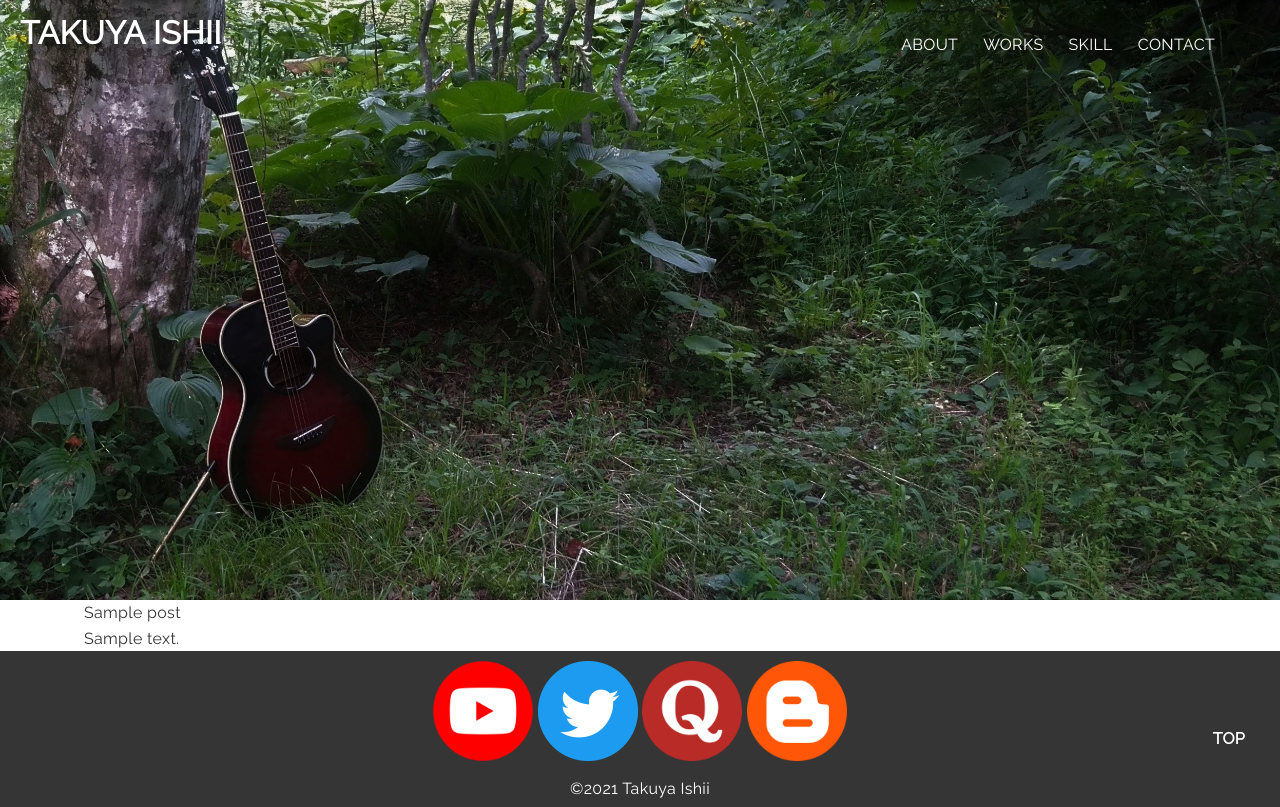
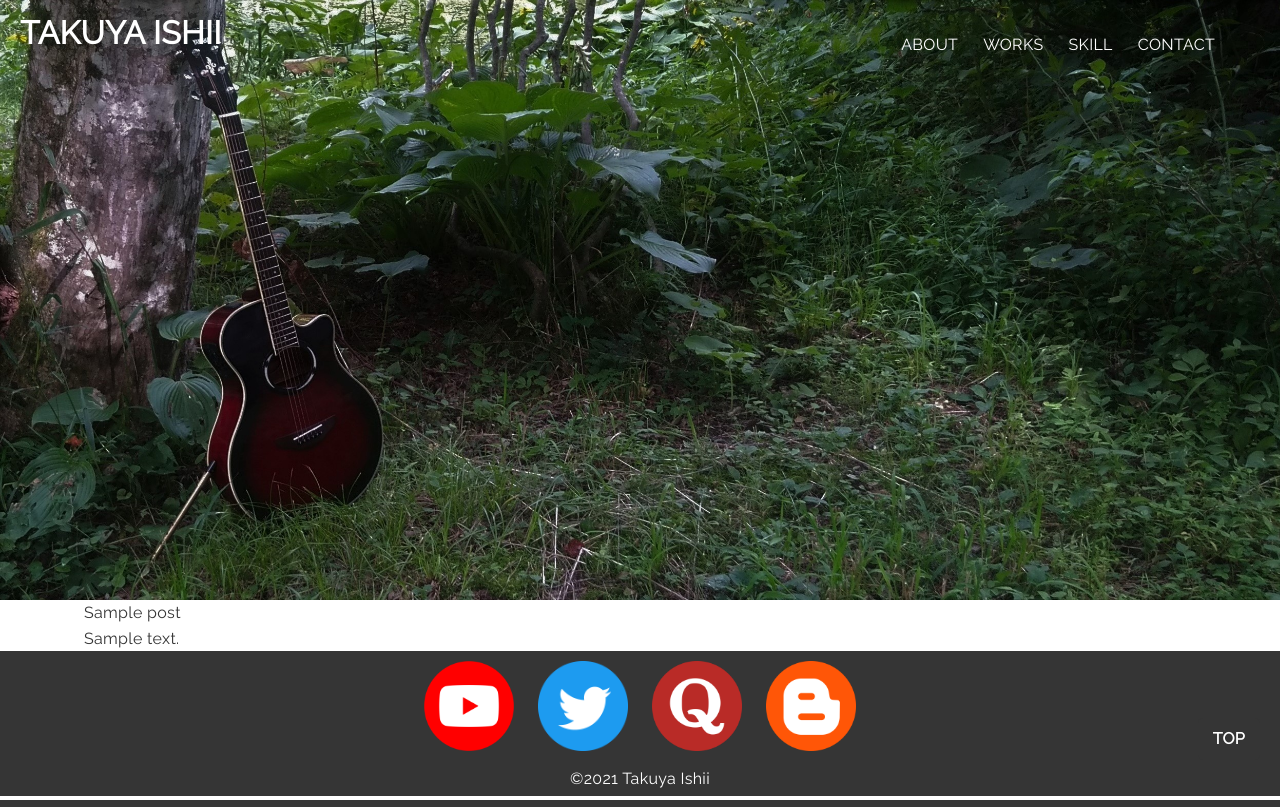
Before and after one commit to hellotakoya/helloPortfolio, a WordPress theme: template page.php in a window 1280 px wide. Run offline with PHP 8.4 and a stand-in for WordPress, Linux system fonts and the light colour scheme; the site name, menu and one post (Sample post) are stand-ins, and other content is empty; some libraries are stand-ins or nearby versions.

Commit message:
フッターSNSアイコンのスタイル修正

```diff
--- a/css/style.css
+++ b/css/style.css
@@ -232,3 +232,14 @@ footer {
 .wpcf7 {
   padding: 40px 33%;
 }
+
+.instagram{
+  margin-right: 10px;
+  margin-left: 10px;
+  max-width: 100%;
+}
+
+.image-30{
+  height: 7%;
+  width: 7%;
+}
--- a/footer.php
+++ b/footer.php
@@ -1,8 +1,8 @@
 <div id="footer" class="footer-icons">
-        <a href="https://www.youtube.com/channel/UC4UKZTlWlDbIfT7cmdDQbfA" target="_blank" class="instagram w-inline-block"><img src="<?php echo get_stylesheet_directory_uri(); ?>/img/youtube_social_circle_red.png" loading="lazy" width="100" height="100" alt="" class="image-30"></a>
-        <a href="https://twitter.com/hellotakoya" target="_blank" class="instagram w-inline-block"><img src="<?php echo get_stylesheet_directory_uri(); ?>/img/Twitter social icons - circle - blue.png" loading="lazy" width="100" height="100" alt="" class="image-30"></a>
-        <a href="https://jp.quora.com/profile/Ishii-Takuya" target="_blank" class="instagram w-inline-block"><img src="<?php echo get_stylesheet_directory_uri(); ?>/img/1490889680-quora_82507.png" loading="lazy" width="100" height="100" alt="" class="image-30"></a>
-        <a href="/blog" target="_blank" class="instagram w-inline-block"><img src="<?php echo get_stylesheet_directory_uri(); ?>/img/blog-icon.png" loading="lazy" width="100" height="100" alt="" class="image-30"></a>
+        <a href="https://www.youtube.com/channel/UC4UKZTlWlDbIfT7cmdDQbfA" target="_blank" class="instagram w-inline-block"><img src="<?php echo get_stylesheet_directory_uri(); ?>/img/youtube_social_circle_red.png" loading="lazy" alt="YouTubeのリンク" class="image-30"></a>
+        <a href="https://twitter.com/hellotakoya" target="_blank" class="instagram w-inline-block"><img src="<?php echo get_stylesheet_directory_uri(); ?>/img/Twitter social icons - circle - blue.png" loading="lazy" alt="Twitterのリンク" class="image-30"></a>
+        <a href="https://jp.quora.com/profile/Ishii-Takuya" target="_blank" class="instagram w-inline-block"><img src="<?php echo get_stylesheet_directory_uri(); ?>/img/1490889680-quora_82507.png" loading="lazy" alt="Quoraのリンク" class="image-30"></a>
+        <a href="/blog" target="_blank" class="instagram w-inline-block"><img src="<?php echo get_stylesheet_directory_uri(); ?>/img/blog-icon.png" loading="lazy" alt="ブログのリンク" class="image-30"></a>
       </div>
     </main>
     <!-- フッター -->
```
